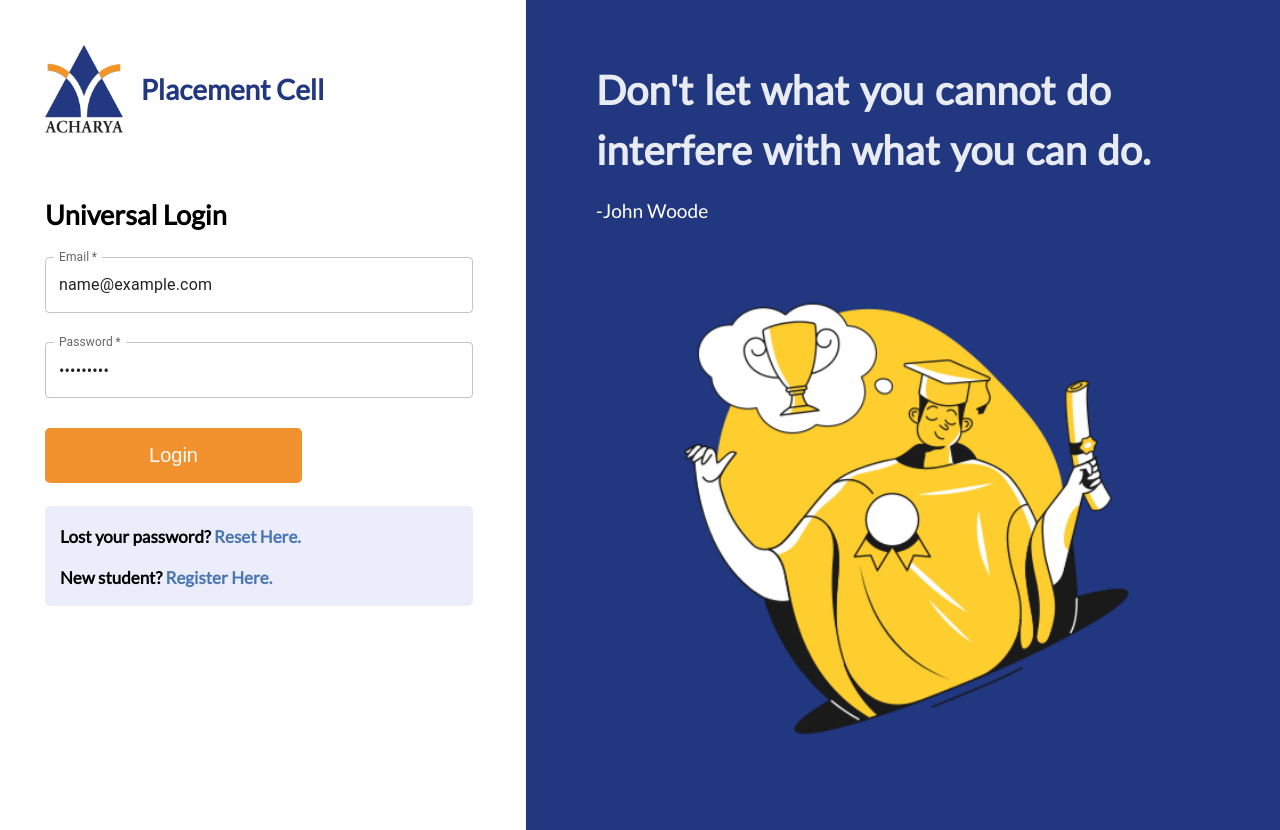
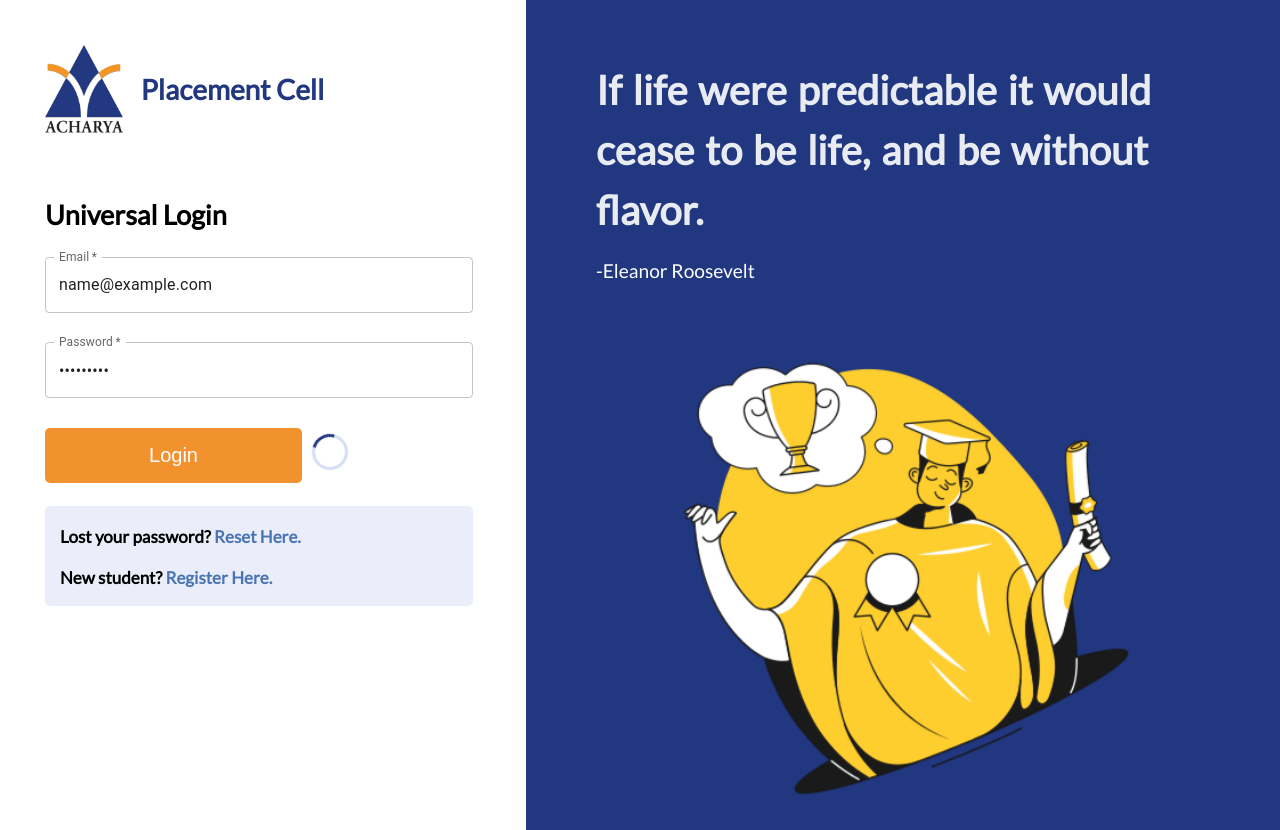
Before and after one commit to Ankuuush/acharya-placement-portal-frontend, a React (Create React App) app: page /login in a window 1280 px wide. Both pictures are taken after typing "name@example.com", "Sample123" into the empty fields and a click on the button "Login". Built offline with nearby package versions, Linux system fonts and the light colour scheme; no server answers.

Commit message:
Implemented error messages and Spinner

```diff
--- /dev/null
+++ b/src/Components/Spinner/Spinner.css
@@ -0,0 +1,19 @@
+#loading {
+    display: inline-block;
+    width: 30px;
+    height: 30px;
+    border: 3px solid #d6ddf5;
+    border-radius: 50%;
+    border-top-color: #213780;
+    animation: spin 1s ease-in-out infinite;
+    -webkit-animation: spin 1s ease-in-out infinite;
+    margin-left: 10px;
+    margin-top: 10px;
+  }
+
+  @keyframes spin {
+    to { -webkit-transform: rotate(360deg); }
+  }
+  @-webkit-keyframes spin {
+    to { -webkit-transform: rotate(360deg); }
+  }
--- /dev/null
+++ b/src/Components/Spinner/Spinner.js
@@ -0,0 +1,8 @@
+import React from "react";
+import "./Spinner.css";
+
+export default function Spinner() {
+    return (
+        <div id="loading"></div>
+    );
+}
--- a/src/Pages/Login/Login.js
+++ b/src/Pages/Login/Login.js
@@ -1,4 +1,4 @@
-import React, { useContext, useState } from "react";
+import React, { useContext, useState, useEffect } from "react";
 import { Button, Container, TextField } from "@mui/material";
 import { Link, useLocation, useNavigate } from "react-router-dom";
 import AuthContext from "../../Context/AuthContext/AuthContext";
@@ -8,6 +8,7 @@ import taxi from "../../Assets/taxi.png";
 import { toast } from "react-toastify";
 import PlacementLogo from "../../Components/Logo/PlacementLogo";
 import constants from "../../Constants";
+import Spinner from "../../Components/Spinner/Spinner";
 
 const Login = () => {
   const [credentials, setCredentials] = useState({ email: "", password: "" });
@@ -17,6 +18,7 @@ const Login = () => {
   let navigate = useNavigate();
   const location = useLocation();
   const from = location.state?.from?.pathname || "/";
+  const [random_quote] = useState(constants.RANDOM_QUOTE());
 
   const onChange = (e) => {
     setCredentials({ ...credentials, [e.target.name]: e.target.value });
@@ -27,7 +29,6 @@ const Login = () => {
     try {
       setLoading(true);
       const response = await login(credentials.email, credentials.password);
-      console.log(response);
       const token = jwt_decode(String(response.user.accessToken));
       if (token.email_verified) {
         toast.success("Login Successful!");
@@ -37,12 +38,13 @@ const Login = () => {
         navigate("/verify-email");
       }
     } catch {
-      toast.error("Login Failed!");
+      toast.error("Invalid/Expired Credentials", {
+        position: 'bottom-center',
+        theme: "colored"
+      });
     }
     setLoading(false);
   };
-
-  const random_quote = constants.RANDOM_QUOTE();
 
   return (
     <div id="login-signup-container">
@@ -92,6 +94,7 @@ const Login = () => {
                 required
               />
 
+              <div style={{display: "flex",alignItems: "center", textAlign: "center", verticalAlign: "center"}}>
               <button
                 disabled={loading}
                 size="large"
@@ -113,6 +116,8 @@ const Login = () => {
               >
                 Login
               </button>
+              {loading && <Spinner />}
+              </div>
             </form>
             <div className="prompts">
             <p className="prompt-tags">
--- a/src/Pages/SignUp/Signup.js
+++ b/src/Pages/SignUp/Signup.js
@@ -9,41 +9,56 @@ import taxi from "../../Assets/taxi.png";
 import { toast } from "react-toastify";
 import PlacementLogo from "../../Components/Logo/PlacementLogo";
 import constants from "../../Constants";
+import Spinner from "../../Components/Spinner/Spinner";
 
-const Login = () => {
-  const [credentials, setCredentials] = useState({ email: "", password: "" });
-  const authContext = useContext(AuthContext);
-  const { login, logout } = authContext;
+const Signup = () => {
+  const [credentials, setCredentials] = useState({
+    email: "",
+    password: "",
+    confirmPassword: "",
+    firstName: "",
+    lastName: "",
+  });
   const [loading, setLoading] = useState(false);
   let navigate = useNavigate();
-  const location = useLocation();
-  const from = location.state?.from?.pathname || "/";
-
+  const authContext = useContext(AuthContext);
+  const { signup } = authContext;
   const onChange = (e) => {
     setCredentials({ ...credentials, [e.target.name]: e.target.value });
   };
+  const [random_quote] = useState(constants.RANDOM_QUOTE());
 
   const handleSubmit = async (e) => {
     e.preventDefault();
+    if (credentials.password !== credentials.confirmPassword) {
+      return toast.error("Passwords Do Not Match!");
+    }
     try {
       setLoading(true);
-      const response = await login(credentials.email, credentials.password);
-      console.log(response);
-      const token = jwt_decode(String(response.user.accessToken));
-      if (token.email_verified) {
-        toast.success("Login Successful!");
-        navigate(from, { replace: true });
+      let response = await signup(
+        credentials.email,
+        credentials.password,
+        credentials.firstName,
+        credentials.lastName
+      );
+      response = response.response
+      if (response.data.success) {
+        toast.info("Signup Successful! Check your email to verify your account.");
+        navigate("/login");
       } else {
-        await logout();
-        navigate("/verify-email");
+        toast.error(typeof response.data.error === "object" ? response.data.error.message ||  response.data.error.code : response.data.error , {
+          position: "bottom-center",
+          theme: "colored",
+        });
       }
-    } catch {
-      toast.error("Login Failed!");
+    } catch(err) {
+      toast.error("Failed to create an account!", {
+        position: "bottom-center",
+        theme: "colored",
+      });
     }
     setLoading(false);
   };
-
-  const random_quote = constants.RANDOM_QUOTE();
 
   return (
     <div id="login-signup-container">
@@ -131,7 +146,7 @@ const Login = () => {
               style={{ width: "100%", margin: "0.35rem 0" }}
               required
             />
-
+             <div style={{display: "flex",alignItems: "center", textAlign: "center", verticalAlign: "center"}}>
             <button
               disabled={loading}
               size="large"
@@ -153,6 +168,8 @@ const Login = () => {
             >
               Next
             </button>
+            {loading && <Spinner />}
+            </div>
           </form>
           <div className="prompts">
             <p className="prompt-tags">
@@ -172,4 +189,4 @@ const Login = () => {
   );
 };
 
-export default Login;
+export default Signup;
```
